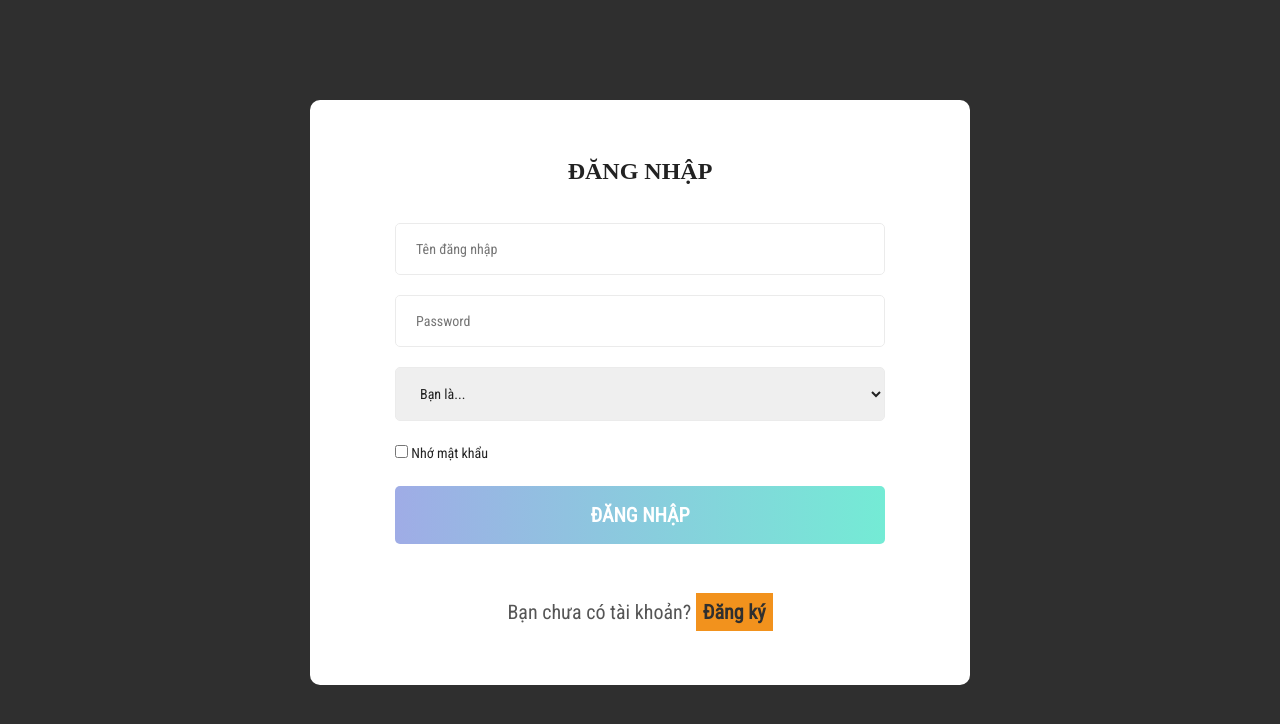
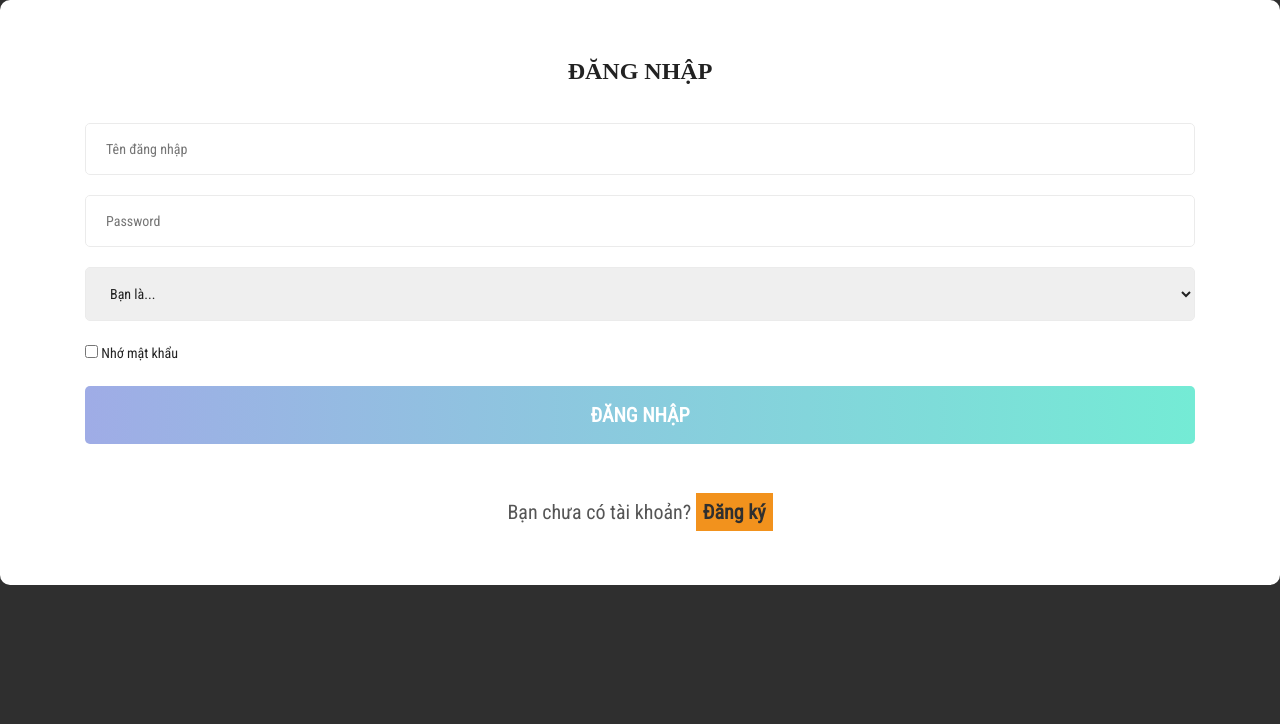
Before and after one commit to HaiNamNguyen3012/B-i-t-p-l-n-web, a PHP site: page /views/login/login.php in a window 1280 px wide. Shown: the top 724 px of the page. Run offline with PHP 8.4, Linux system fonts and the light colour scheme.

Commit message:
Update login.php

```diff
--- a/views/login/login.php
+++ b/views/login/login.php
@@ -5,14 +5,14 @@
     <meta charset="UTF-8">
     <meta name="viewport" content="width=device-width, initial-scale=1.0">
     <link href="https://fonts.googleapis.com/css2?family=Roboto+Condensed&display=swap" rel="stylesheet">
-    <link rel="stylesheet" href="./assets/stylesheets/dangnhap.css">
+    <link rel="stylesheet" href="./assets/stylesheets/dangnhap.css?v=<?php echo time(); ?>">
     <title>Đăng nhập</title>
 </head>
 
 <body>
     <div class="main">
         <section class="signin">
-            <div class="container">
+            <div class="container-1">
                 <div class="signin-content">
                     <form action="" method="post" id="signin-form" class="signin-form" onsubmit="return validate()">
                         <h1>Đăng nhập</h1>
```
